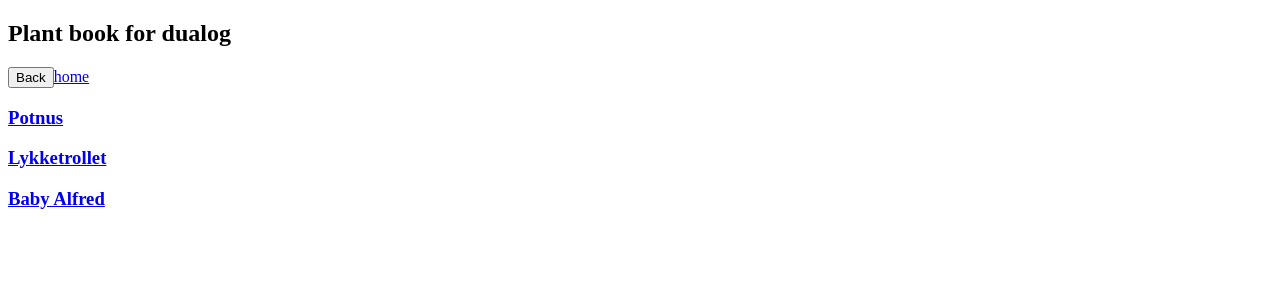
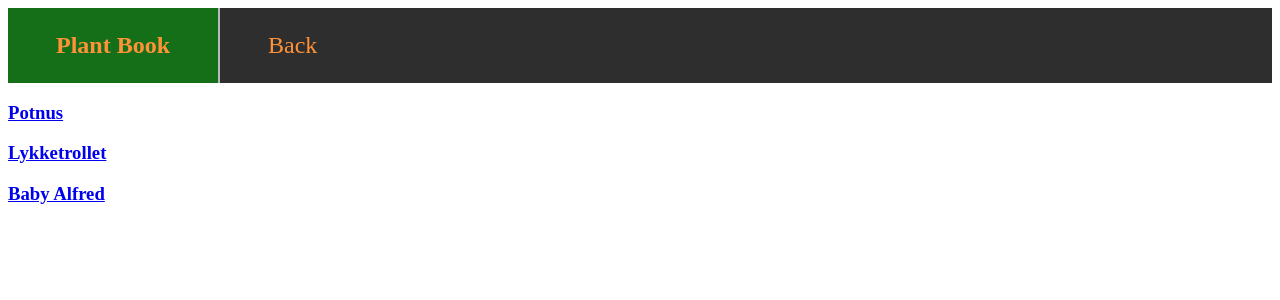
Before and after one commit to davidkristoffersen/plant-book, an Angular app: page /home in a window 1280 px wide. Shown: the top 300 px of the page. Built offline with nearby package versions, Linux system fonts and the light colour scheme.

Commit message:
navbar css

```diff
--- a/src/app/app.component.css
+++ b/src/app/app.component.css
@@ -1,4 +1,50 @@
-#tabbar {
-  display: inline-block;
-  padding: 2em;
+.navbar {
+  list-style-type: none;
+  margin: 0;
+  padding: 0;
+  overflow: hidden;
+  background-color: #2e2e2e;
 }
+
+.navbar li {
+  float: left;
+  border-right: 2px solid #b9b9b9;
+}
+
+.navbar li:last-child {
+  border: none;
+}
+
+.navbar a {
+  display: block;
+  text-align: center;
+  padding: 1em 2em;
+  color: rgb(255, 146, 57);
+  text-decoration: none;
+  font-size: x-large;
+}
+
+.navbar a:hover {
+  background-color: #505050;
+  cursor: pointer;
+}
+
+.navbar a:active {
+  background-color: #333333;
+}
+
+.navbar .title:hover {
+  background-color: #5ec262a4;
+}
+
+.navbar .title:active {
+  background-color: #3f8d41a4;
+}
+
+.navbar .title {
+  background-color: #08940fa4;
+  font-weight: bold;
+}
+
+.navbar .back {
+}
--- a/src/app/app.component.html
+++ b/src/app/app.component.html
@@ -1,6 +1,9 @@
-<h2>{{ title }}</h2>
-<nav>
-  <button class="tabbar" (click)="goBack()">Back</button>
-  <a class="tabbar" routerLink="/home">home</a>
-</nav>
+<ul class="navbar">
+  <li>
+    <a class="title" routerLink="/home">{{ title }}</a>
+  </li>
+  <li>
+    <a class="back" (click)="goBack()">Back</a>
+  </li>
+</ul>
 <router-outlet></router-outlet>
--- a/src/app/app.component.ts
+++ b/src/app/app.component.ts
@@ -7,7 +7,7 @@ import { Location } from '@angular/common';
   styleUrls: ['./app.component.css'],
 })
 export class AppComponent {
-  title = 'Plant book for dualog';
+  title = 'Plant Book';
 
   constructor(private location: Location) {}
 
```
